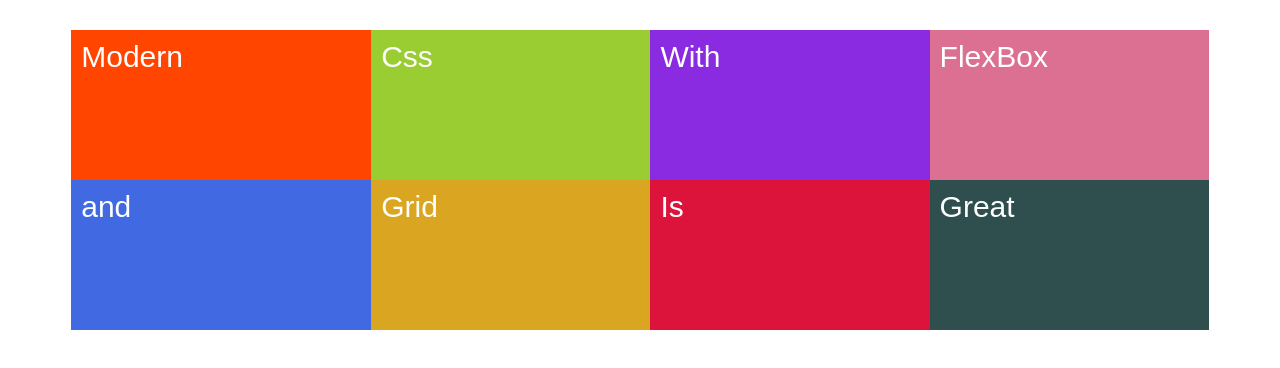
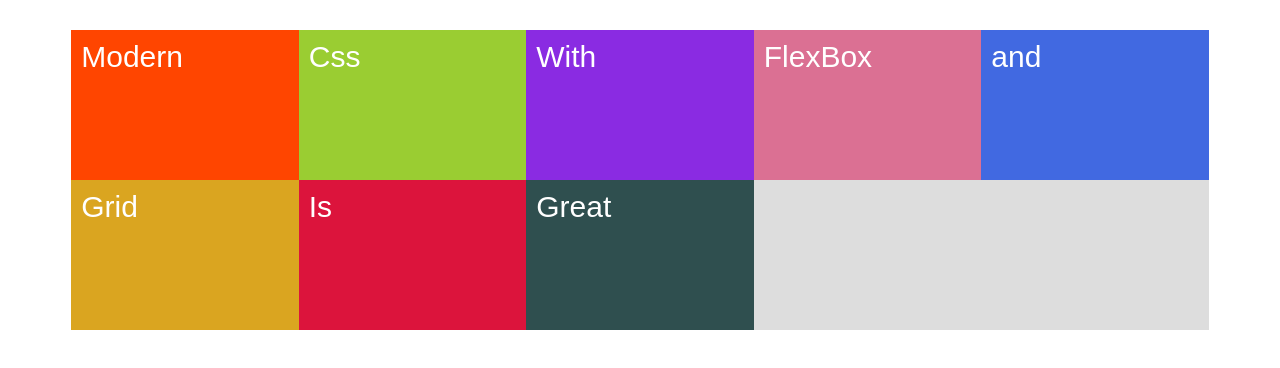
Before and after one commit to JamesKnippel/angularSCSSGrid, an Angular app: page / in a window 1280 px wide. Shown: the top 368 px of the page. Built offline with nearby package versions, Linux system fonts and the light colour scheme.

Commit message:
minmax and autofit combo

```diff
--- a/src/app/container/container.component.scss
+++ b/src/app/container/container.component.scss
@@ -10,9 +10,18 @@
   //grid-template-rows: repeat(2, min-content);
 
   // Using Minmax
+  //width: 90%;
+  /* grid-template-rows: repeat(2, minmax(150px, min-content));
+  grid-template-columns: minmax(200px, 1fr) repeat(3, 1fr); */
+
+  // using auto-fill and auto-fit
+  grid-template-rows: repeat(2, minmax(150px, min-content));
+  // grid-template-columns: repeat(auto-fill, 100px);
+  // grid-template-columns: repeat(auto-fit, 100px);
   width: 90%;
-  grid-template-rows: repeat(2, minmax(150px, min-content));
-  grid-template-columns: minmax(200px, 300px) repeat(3, 1fr);
+  grid-template-columns: repeat(auto-fit, minmax(200px, 1fr));
+  grid-auto-rows: 150px;
+
   .item {
     padding: 10px;
     color: white;
```
